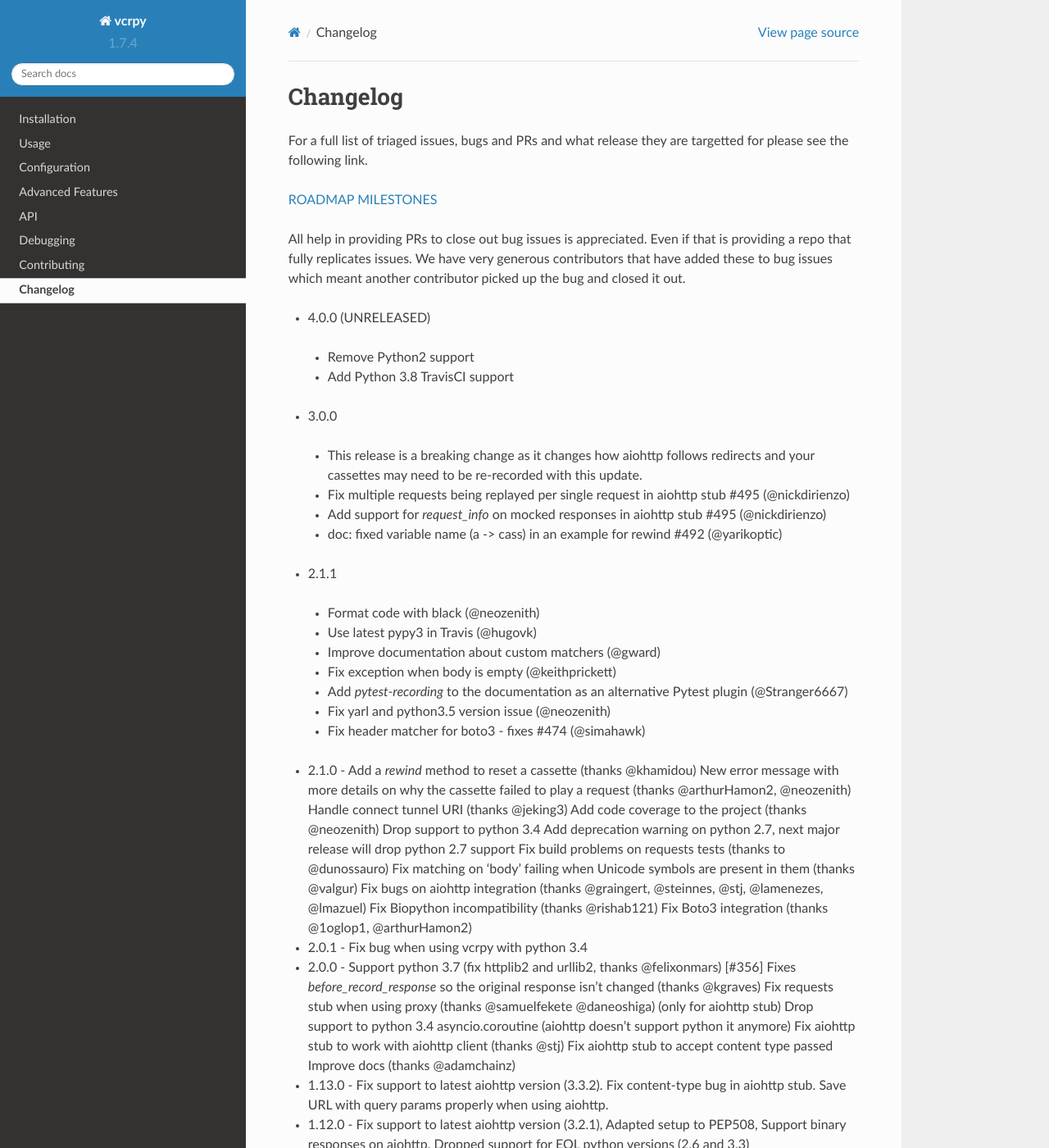
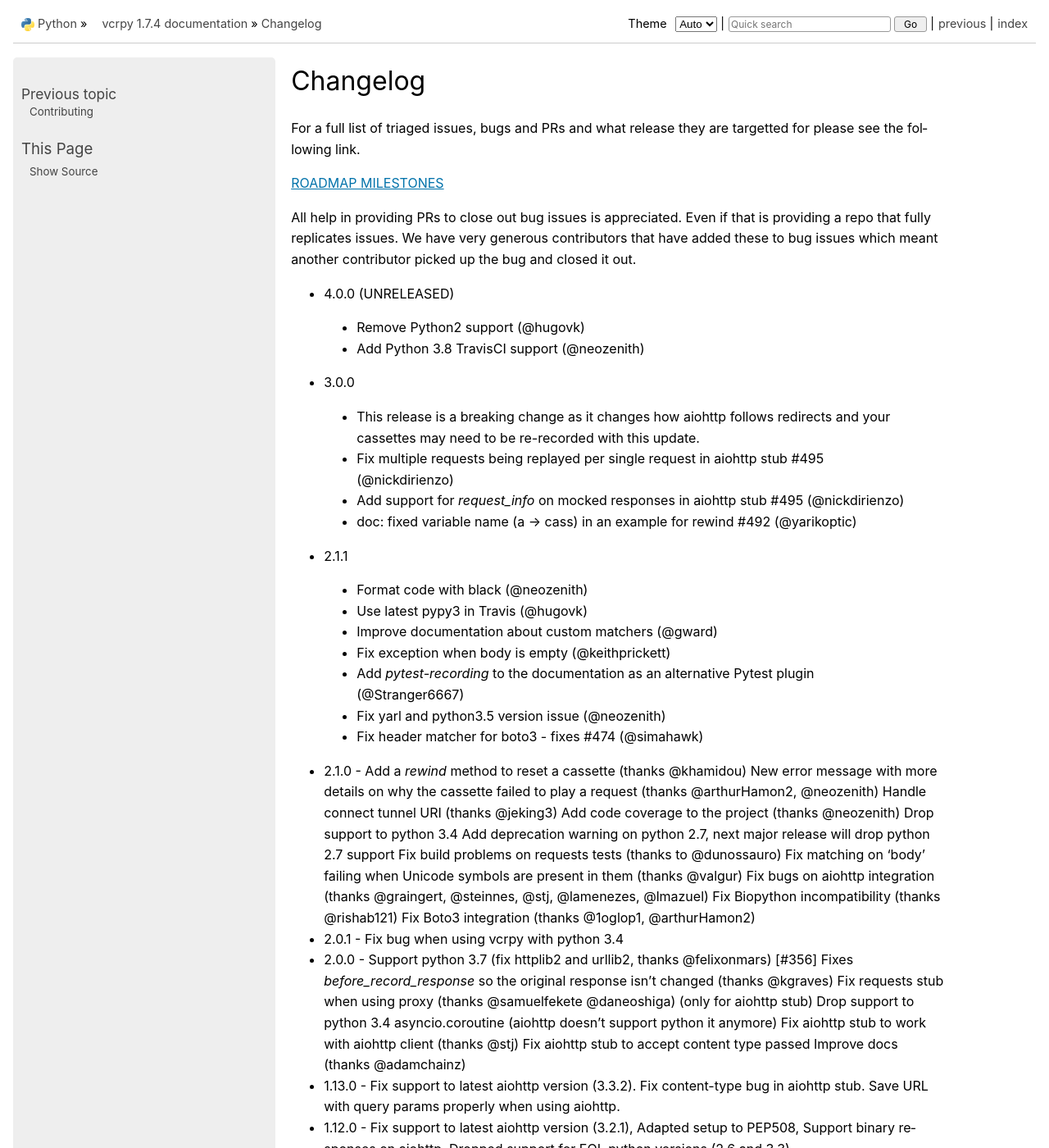
Before and after one commit to kevin1024/vcrpy, a Sphinx documentation site: the page built from docs/changelog.rst, in a window 1280 px wide and 1400 px high. Shown: the whole window at 82% size. Built offline with Sphinx 7.4.7, drawn with Linux system fonts in a browser that asks for light colours; some of the changed text lies outside the part shown.

Commit message:
Credit hugovk in changelog
WIP Updating Sphinx Docs and AutoDoc

```diff
--- a/docs/advanced.rst
+++ b/docs/advanced.rst
@@ -134,7 +134,7 @@
 
 Your custom persister must implement both ``load_cassette`` and ``save_cassette``
 methods.  The ``load_cassette`` method must return a deserialized cassette or raise
- ``ValueError`` if no cassette is found.
+``ValueError`` if no cassette is found.
 
 Once the persister class is defined, register with VCR like so...
 
--- a/docs/changelog.rst
+++ b/docs/changelog.rst
@@ -8,8 +8,8 @@
 All help in providing PRs to close out bug issues is appreciated. Even if that is providing a repo that fully replicates issues. We have very generous contributors that have added these to bug issues which meant another contributor picked up the bug and closed it out.
 
 -  4.0.0 (UNRELEASED)
-  - Remove Python2 support
-  - Add Python 3.8 TravisCI support
+  - Remove Python2 support (@hugovk)
+  - Add Python 3.8 TravisCI support (@neozenith)
 -  3.0.0
   - This release is a breaking change as it changes how aiohttp follows redirects and your cassettes may need to be re-recorded with this update.
   - Fix multiple requests being replayed per single request in aiohttp stub #495 (@nickdirienzo)
--- a/docs/conf.py
+++ b/docs/conf.py
@@ -27,7 +27,14 @@
 # Add any Sphinx extension module names here, as strings. They can be
 # extensions coming with Sphinx (named 'sphinx.ext.*') or your custom
 # ones.
-extensions = ["sphinx.ext.autodoc", "sphinx.ext.intersphinx", "sphinx.ext.coverage", "sphinx.ext.viewcode"]
+extensions = [
+    "sphinx.ext.autodoc",
+    "sphinx.ext.intersphinx",
+    "sphinx.ext.coverage",
+    "sphinx.ext.viewcode",
+    "sphinx.ext.todo",
+    "sphinx.ext.githubpages",
+]
 
 # Add any paths that contain templates here, relative to this directory.
 templates_path = ["_templates"]
@@ -106,11 +113,11 @@
 
 # The theme to use for HTML and HTML Help pages.
 # https://read-the-docs.readthedocs.io/en/latest/theme.html#how-do-i-use-this-locally-and-on-read-the-docs
-if "READTHEDOCS" not in os.environ:
-    import sphinx_rtd_theme
-
-    html_theme = "sphinx_rtd_theme"
-    html_theme_path = [sphinx_rtd_theme.get_html_theme_path()]
+#  if "READTHEDOCS" not in os.environ:
+#      import sphinx_rtd_theme
+#
+#      html_theme = "sphinx_rtd_theme"
+#      html_theme_path = [sphinx_rtd_theme.get_html_theme_path()]
 
 # Theme options are theme-specific and customize the look and feel of a theme
 # further.  For a list of options available for each theme, see the
@@ -136,7 +143,7 @@
 # Add any paths that contain custom static files (such as style sheets) here,
 # relative to this directory. They are copied after the builtin static files,
 # so a file named "default.css" will overwrite the builtin "default.css".
-html_static_path = ["_static"]
+#  html_static_path = ["_static"]
 
 # Add any extra paths that contain custom files (such as robots.txt or
 # .htaccess) here, relative to this directory. These files are copied
@@ -258,15 +265,7 @@
 # (source start file, target name, title, author,
 #  dir menu entry, description, category)
 texinfo_documents = [
-    (
-        master_doc,
-        "vcrpy",
-        "vcrpy Documentation",
-        author,
-        "vcrpy",
-        "One line description of project.",
-        "Miscellaneous",
-    ),
+    (master_doc, "vcrpy", "vcrpy Documentation", author, "vcrpy", "One line description of project.", "Miscellaneous",),
 ]
 
 # Documents to append as an appendix to all manuals.
@@ -284,3 +283,4 @@
 
 # Example configuration for intersphinx: refer to the Python standard library.
 intersphinx_mapping = {"https://docs.python.org/": None}
+html_theme = "python_docs_theme"
```
Also changed, not shown: other parts of docs/advanced.rst (+1 -1 lines), 1 other file.
